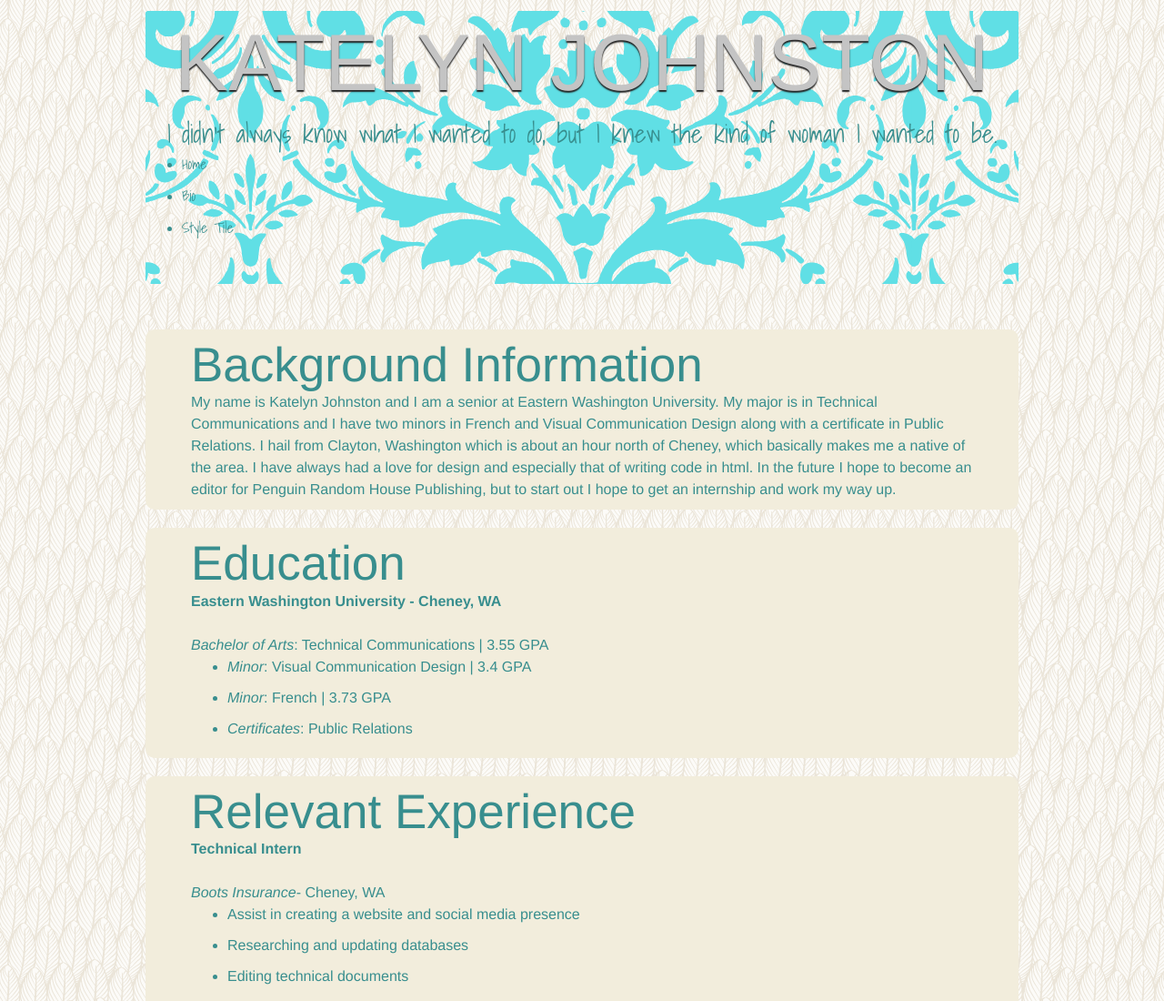
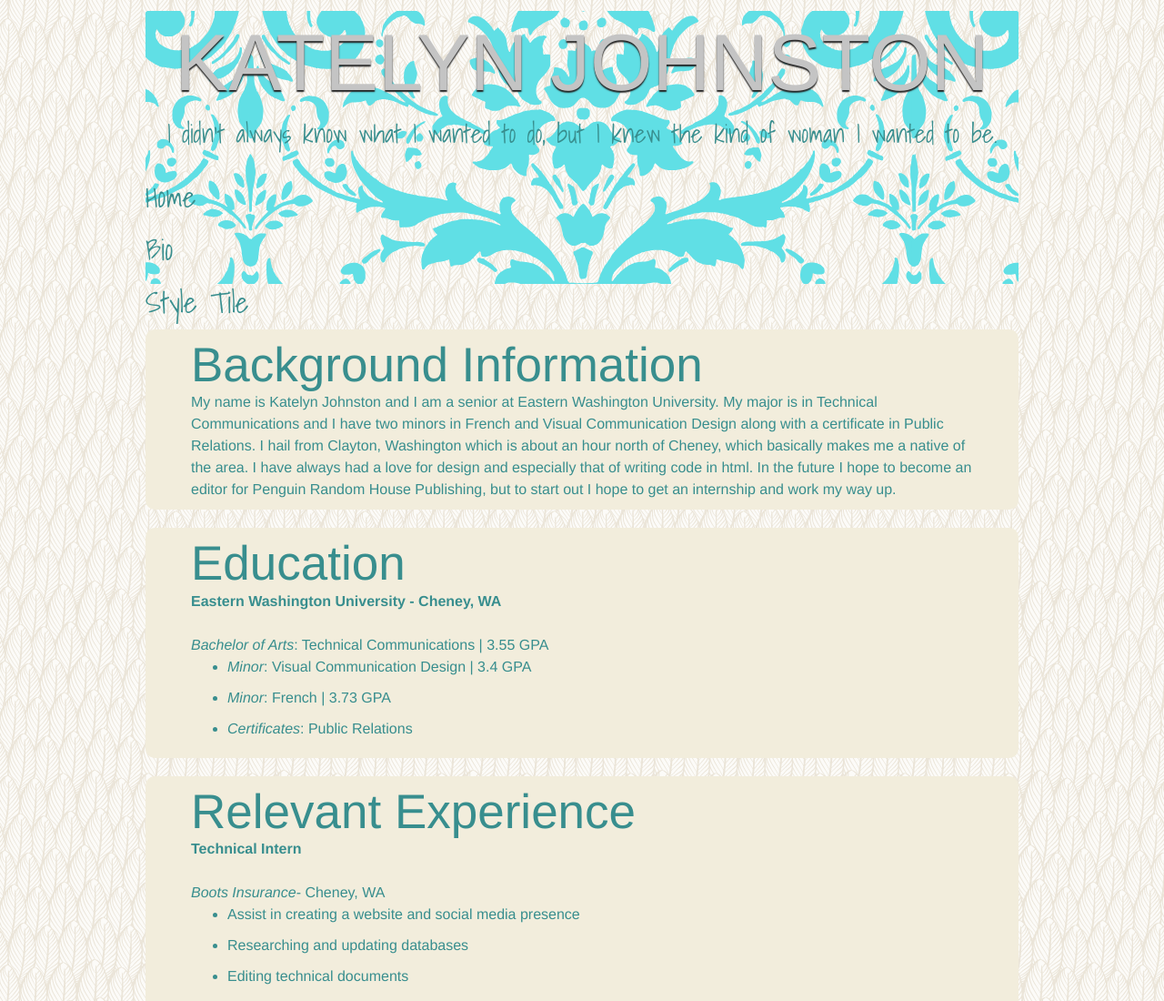
Before and after one commit to katelynalice/katelynalice.github.io, a plain HTML site: page index.html in a window 1280 px wide. Shown: the top 1100 px of the page at 91% size. Drawn offline with Linux system fonts and the light colour scheme; a web font is replaced by a local one.

Commit message:
nav display and size

```diff
--- a/css/styles.css
+++ b/css/styles.css
@@ -65,14 +65,19 @@ li {
 }
 
 /*Pseudo Classes*/
+nav ul {
+  list-style-type: none;
+  display: inline;
+}
 
 a:link,
 
 a {
  font-family: 'Shadows Into Light', cursive;
+ font-size: 2em;
  color: #388E8E;
  text-decoration: none;
-}
+  }
 
 a:visited {
   color: black;
```
